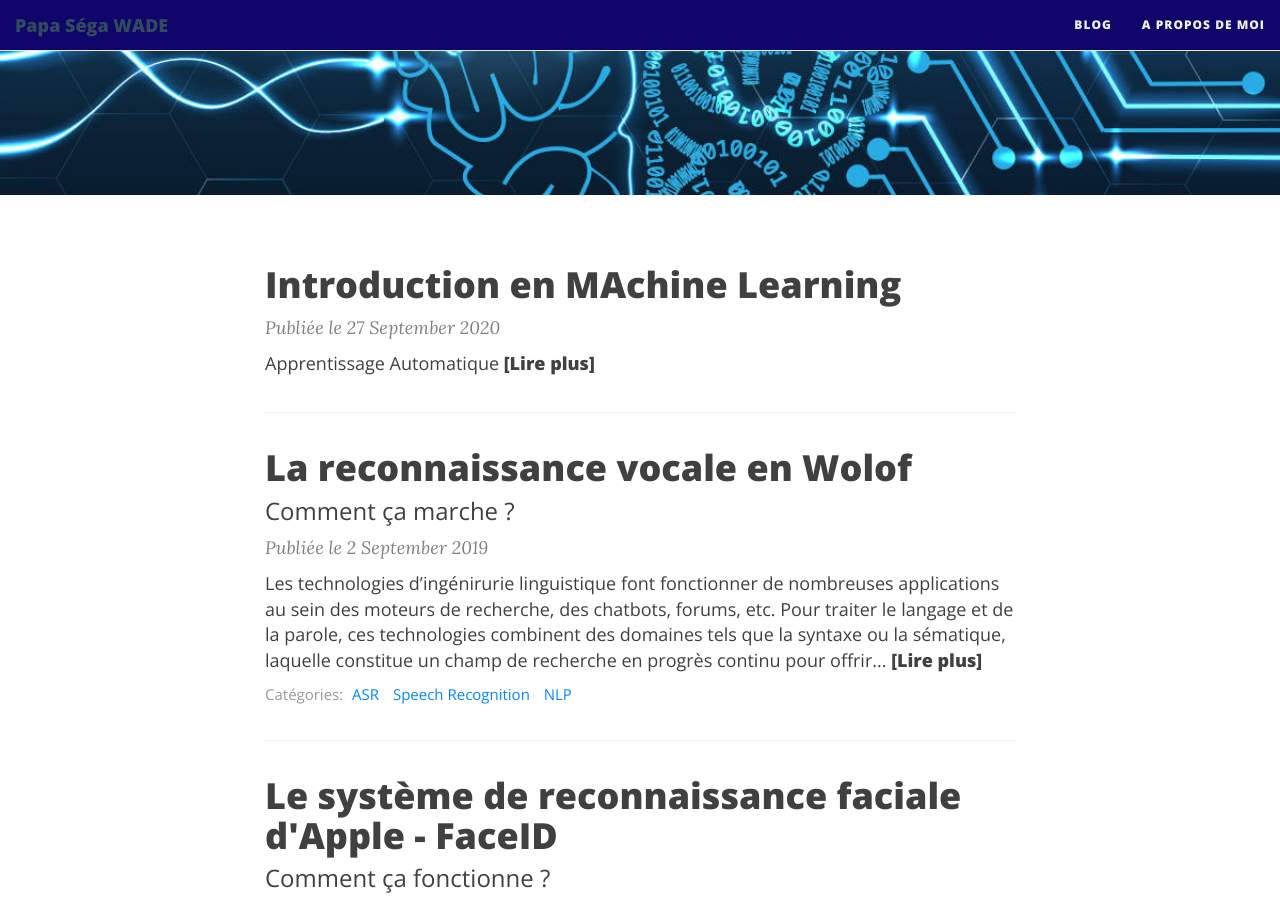
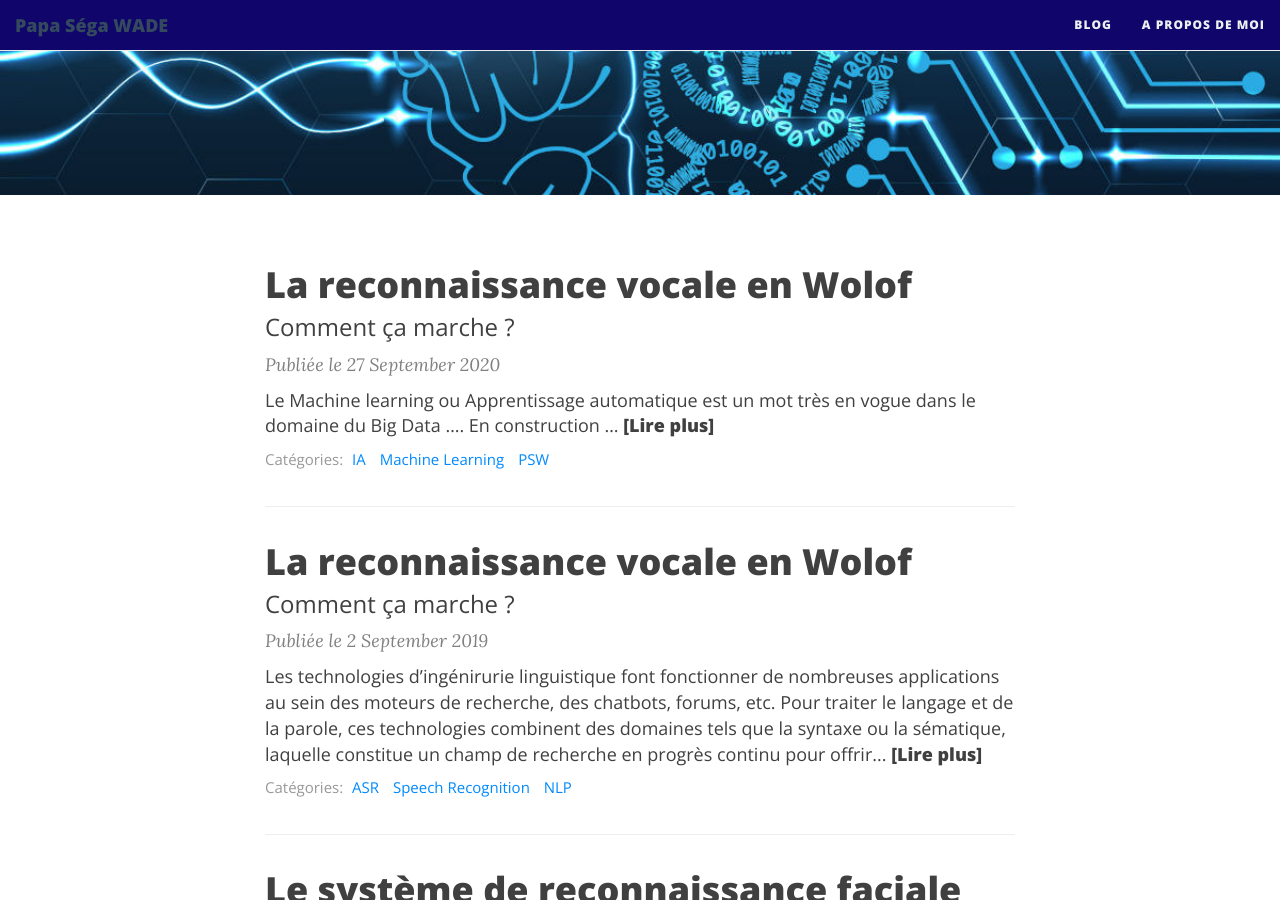
Before and after one commit to papasega/papasega.github.io, a Jekyll site: the page built from index.html, in a window 1280 px wide and 900 px high, scrolled down 348 px. Built offline with Jekyll 4.4.1, drawn with Linux system fonts in a browser that asks for light colours; nearby versions of some CDN libraries; the list of posts is cut into pages by our own code.

Commit message:
Update 2020-09-27-into-ML.md

```diff
--- a/_posts/2020-09-27-into-ML.md
+++ b/_posts/2020-09-27-into-ML.md
@@ -1,20 +1,14 @@
 ---
-published: true
-title: Introduction en MAchine Learning
-collection: ml
-layout: single
-author_profile: true
-read_time: true
-categories: [machinelearning]
-excerpt : "Apprentissage Automatique"
-header :
-    overlay_image: "https://github.com/papasega/psw_blog/blob/master/img/ML_intro.png"
-
-comments : true
-toc: true
-toc_sticky: true
-sidebar:
-    nav: sidebar-sample
+layout: post
+title: La reconnaissance vocale en Wolof
+subtitle: Comment ça marche ?
+bigimg: img/posts/MachineLearning_blog.png
+share-img: hhttps://github.com/papasega/psw_blog/blob/master/img/ML_intro.png
+tags: [IA, Machine Learning, PSW]
+comments: true
 ---
 
-Le Machine Learning ou Apprentissage Automatique est l'un des mots très en vogue .... en construction ....
+Le Machine learning ou Apprentissage automatique est un mot très en vogue dans le domaine du Big Data .... En construction ...
+
+
+![image](https://github.com/papasega/psw_blog/blob/master/img/ML_intro1.jpeg){:height="60%" width="60%"}
```
